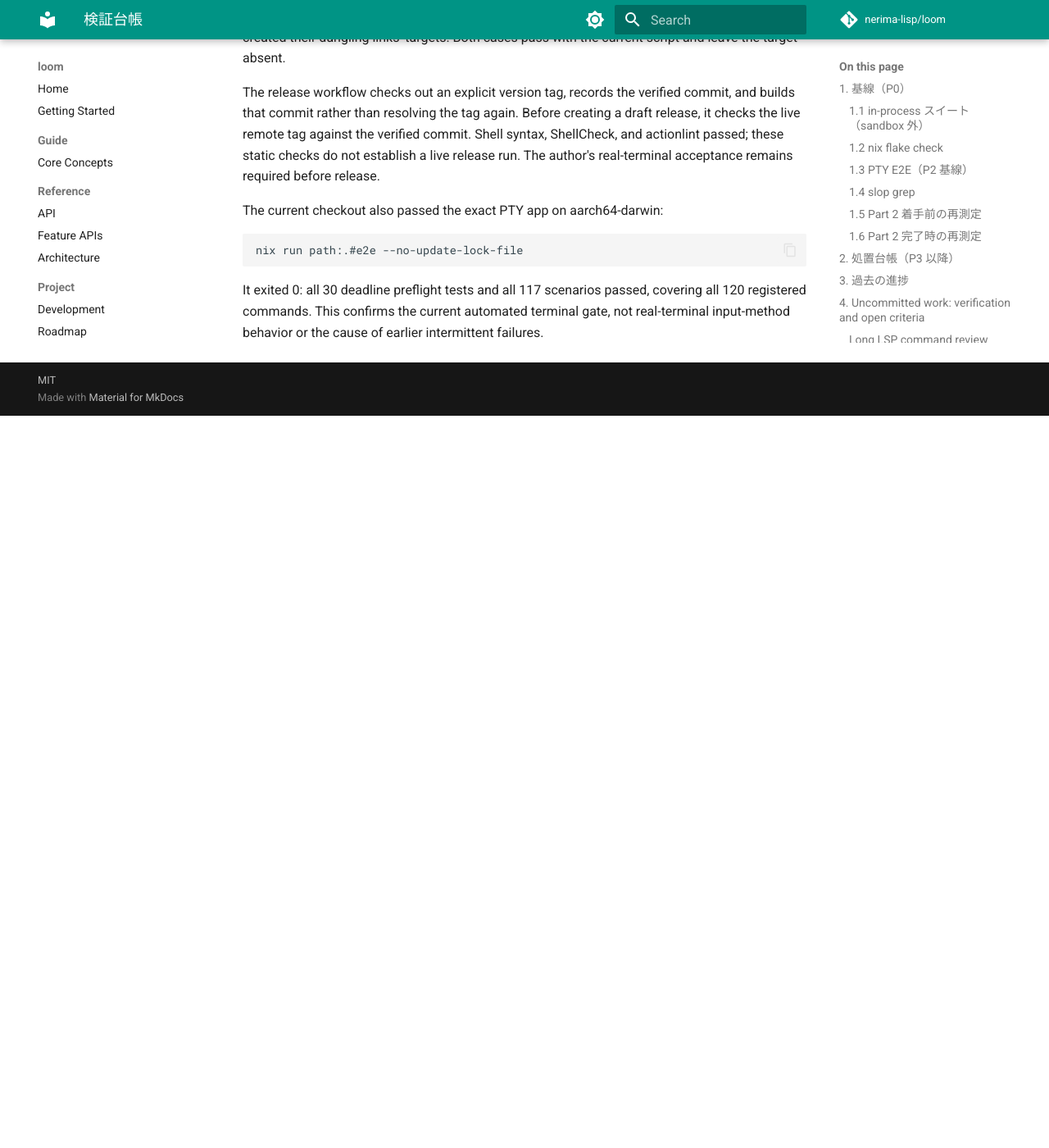
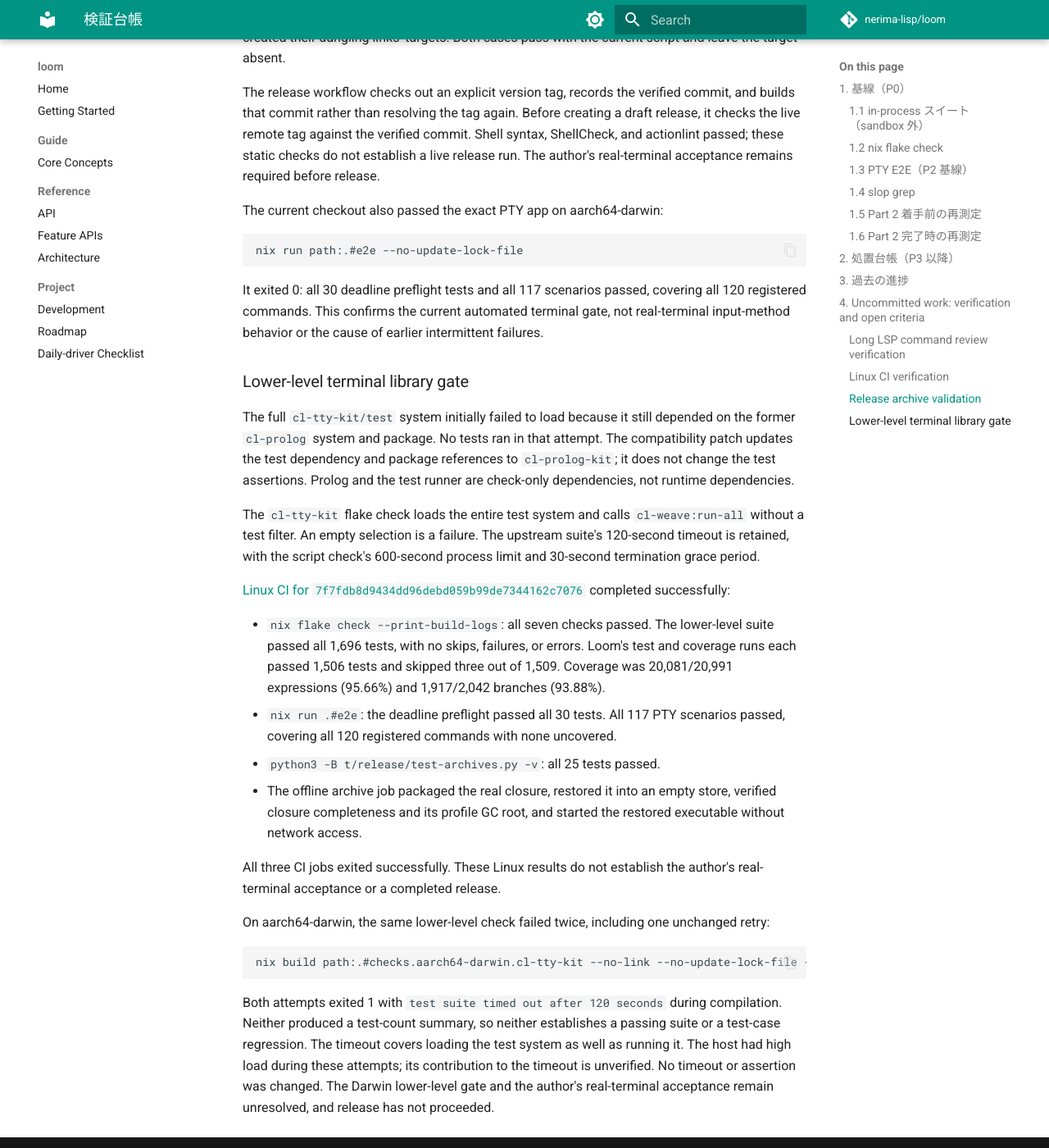
Before and after one commit to nerima-lisp/loom, an MkDocs documentation site: the page built from docs/src/notes/verification-ledger.md, in a window 1280 px wide and 1400 px high, scrolled down 15252 px. Shown: the whole window at 82% size. Built offline with MkDocs 1.6.1 and Material for MkDocs 9.7.7, drawn with Linux system fonts in a browser that asks for light colours; comment, search, counter and statistics services are not loaded; before the commit the page ends 15759 px from its top, so only the background shows below that.

Commit message:
docs: record lower-level Linux results and Darwin timeout

````diff
--- a/docs/src/notes/verification-ledger.md
+++ b/docs/src/notes/verification-ledger.md
@@ -444,3 +444,49 @@
 covering all 120 registered commands. This confirms the current automated
 terminal gate, not real-terminal input-method behavior or the cause of earlier
 intermittent failures.
+
+### Lower-level terminal library gate
+
+The full `cl-tty-kit/test` system initially failed to load because it still
+depended on the former `cl-prolog` system and package. No tests ran in that
+attempt. The compatibility patch updates the test dependency and package
+references to `cl-prolog-kit`; it does not change the test assertions. Prolog
+and the test runner are check-only dependencies, not runtime dependencies.
+
+The `cl-tty-kit` flake check loads the entire test system and calls
+`cl-weave:run-all` without a test filter. An empty selection is a failure.
+The upstream suite's 120-second timeout is retained, with the script check's
+600-second process limit and 30-second termination grace period.
+
+[Linux CI for `7f7fdb8d9434dd96debd059b99de7344162c7076`](https://github.com/nerima-lisp/loom/actions/runs/38121695300)
+completed successfully:
+
+- `nix flake check --print-build-logs`: all seven checks passed. The lower-level
+  suite passed all 1,696 tests, with no skips, failures, or errors. Loom's test
+  and coverage runs each passed 1,506 tests and skipped three out of 1,509.
+  Coverage was 20,081/20,991 expressions (95.66%) and 1,917/2,042 branches
+  (93.88%).
+- `nix run .#e2e`: the deadline preflight passed all 30 tests. All 117 PTY
+  scenarios passed, covering all 120 registered commands with none uncovered.
+- `python3 -B t/release/test-archives.py -v`: all 25 tests passed.
+- The offline archive job packaged the real closure, restored it into an empty
+  store, verified closure completeness and its profile GC root, and started the
+  restored executable without network access.
+
+All three CI jobs exited successfully. These Linux results do not establish
+the author's real-terminal acceptance or a completed release.
+
+On aarch64-darwin, the same lower-level check failed twice, including one
+unchanged retry:
+
+```sh
+nix build path:.#checks.aarch64-darwin.cl-tty-kit --no-link --no-update-lock-file --print-build-logs
+```
+
+Both attempts exited 1 with `test suite timed out after 120 seconds` during
+compilation. Neither produced a test-count summary, so neither establishes a
+passing suite or a test-case regression. The timeout covers loading the test
+system as well as running it. The host had high load during these attempts;
+its contribution to the timeout is unverified. No timeout or assertion was
+changed. The Darwin lower-level gate and the author's real-terminal acceptance
+remain unresolved, and release has not proceeded.
````
